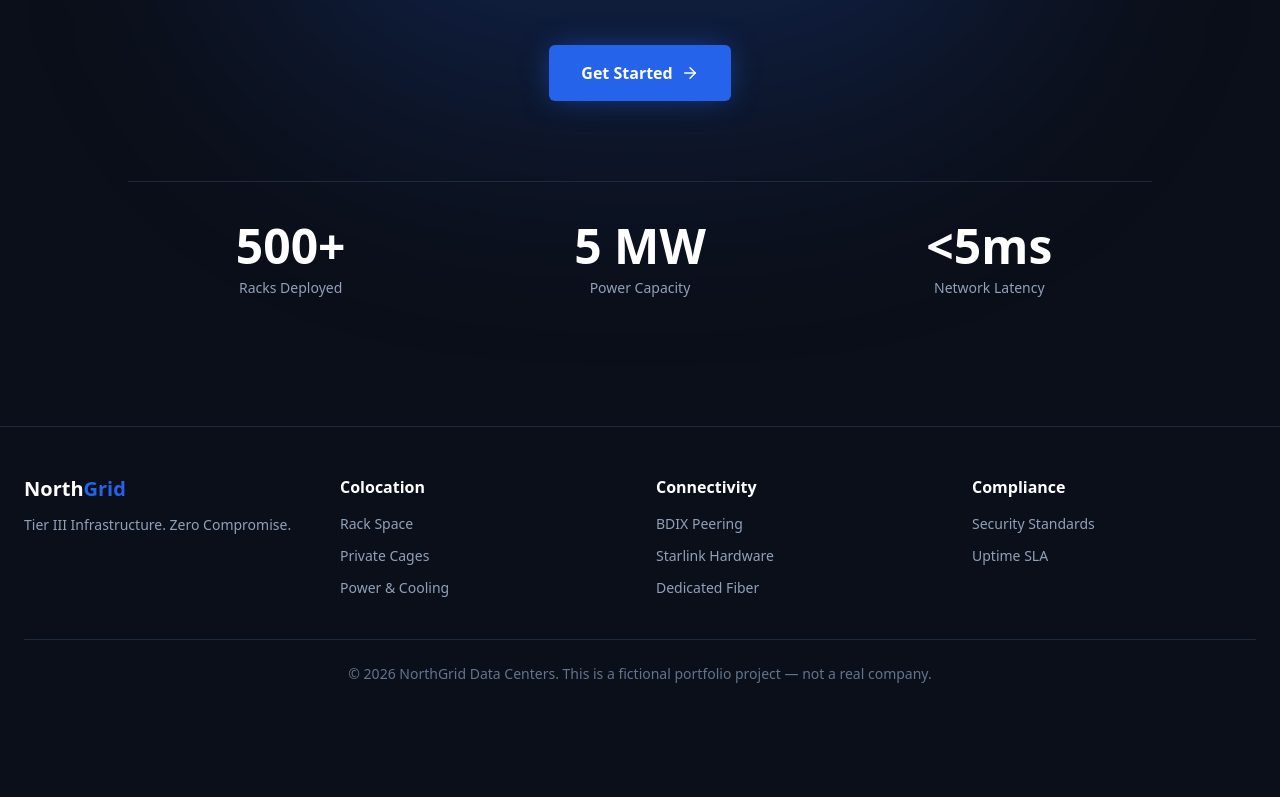
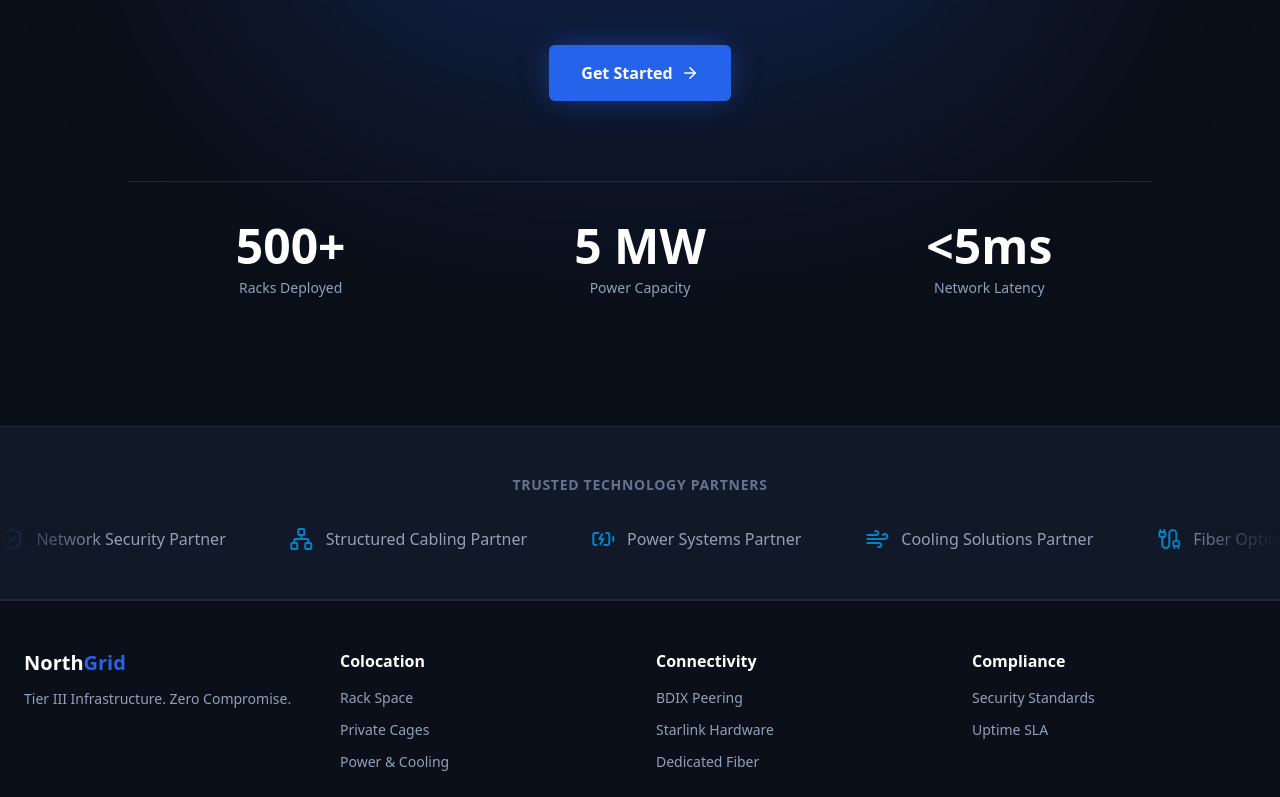
Before and after one commit to Nazmul-4/northgrid, a Next.js app: page / in a window 1280 px wide. Shown: the part 458-1255 px from the top of the page. Before the commit the page ends 1190 px from the top, so only its background shows below. Built offline with nearby package versions, Linux system fonts and the light colour scheme.

Commit message:
Add infinite scrolling partner logo marquee with CSS animation

```diff
--- a/src/app/globals.css
+++ b/src/app/globals.css
@@ -12,6 +12,24 @@
 
   /* Font */
   --font-sans: var(--font-inter), system-ui, sans-serif;
+
+  /* Custom Marquee Animation */
+  --animate-marquee: marquee 30s linear infinite;
+
+  @keyframes marquee {
+    from {
+      transform: translateX(0%);
+    }
+    to {
+      transform: translateX(-50%);
+    }
+  }
+}
+
+/* Ensure hover anywhere inside the ticker wrapper pauses the track */
+.group:hover .animate-marquee,
+.animate-marquee:hover {
+  animation-play-state: paused;
 }
 
 body {
--- a/src/app/page.tsx
+++ b/src/app/page.tsx
@@ -1,9 +1,11 @@
 import HeroSection from "@/components/sections/HeroSection";
+import PartnerMarquee from "@/components/sections/PartnerMarquee";
 
 export default function Home() {
   return (
     <main>
       <HeroSection />
+      <PartnerMarquee />
     </main>
   );
 }
--- /dev/null
+++ b/src/components/sections/PartnerMarquee.tsx
@@ -0,0 +1,53 @@
+import {
+  Server,
+  ShieldCheck,
+  Network,
+  BatteryCharging,
+  Wind,
+  Cable,
+} from "lucide-react";
+import { partners } from "@/constants/siteData";
+
+const categoryIcons: Record<string, React.ElementType> = {
+  Servers: Server,
+  Firewalls: ShieldCheck,
+  Networking: Network,
+  "UPS & Backup": BatteryCharging,
+  HVAC: Wind,
+  Connectivity: Cable,
+};
+
+export default function PartnerMarquee() {
+  const duplicatedPartners = [...partners, ...partners];
+
+  return (
+    <section className="border-y border-slate-800 bg-secondary py-12">
+      <p className="mb-8 text-center text-sm font-semibold uppercase tracking-wider text-slate-500">
+        Trusted Technology Partners
+      </p>
+
+      {/* Added 'group' so children can pause on hover */}
+      <div className="group relative overflow-hidden">
+        {/* Soft fade masks on left and right edges */}
+        <div className="pointer-events-none absolute left-0 top-0 z-10 h-full w-28 bg-gradient-to-r from-secondary to-transparent" />
+        <div className="pointer-events-none absolute right-0 top-0 z-10 h-full w-28 bg-gradient-to-l from-secondary to-transparent" />
+
+        {/* Marquee row with pause on hover */}
+        <div className="animate-marquee flex w-max gap-16 group-hover:[animation-play-state:paused]">
+          {duplicatedPartners.map((partner, index) => {
+            const Icon = categoryIcons[partner.category] || Server;
+            return (
+              <div
+                key={`${partner.name}-${index}`}
+                className="flex items-center gap-3 whitespace-nowrap text-slate-400 transition-colors hover:text-white"
+              >
+                <Icon size={24} className="text-accent-cyan" />
+                <span className="font-medium">{partner.name}</span>
+              </div>
+            );
+          })}
+        </div>
+      </div>
+    </section>
+  );
+}
```
